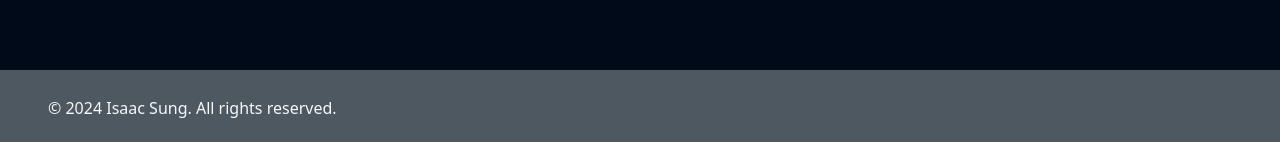
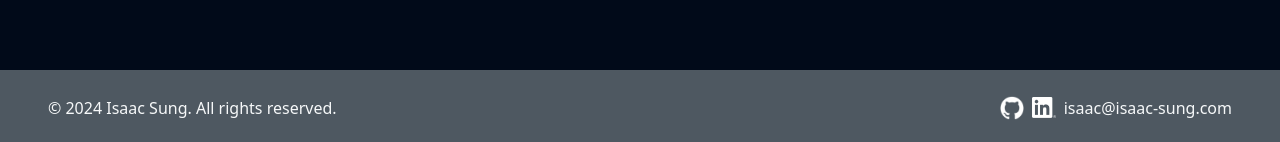
Before and after one commit to is4ac/isaac-sung, a SvelteKit app: page / in a window 1280 px wide. Shown: the part 655-797 px from the top of the page. Built offline with nearby package versions, Linux system fonts and the light colour scheme.

Commit message:
feat: add links to footer

```diff
--- a/src/app.css
+++ b/src/app.css
@@ -14,6 +14,14 @@ html {
 	background-color: theme(colors.background);
 	color: theme(colors.white);
 	border-color: theme(colors.border);
+}
+
+a {
+	@apply transition-all duration-300;
+
+	&:hover {
+		opacity: 0.5;
+	}
 }
 
 /*
--- a/src/components/card.svelte
+++ b/src/components/card.svelte
@@ -5,7 +5,7 @@
 
 <div
 	class="h-36 w-36 rounded-lg flex items-end justify-center bg-cardBackground bg-origin-border bg-center bg-no-repeat bg-cover border-border border-2"
-	style="background-image: url(../assets/images/${imageSrc})"
+	style="background-image: url({imageSrc})"
 >
 	<span class="uppercase">{title}</span>
 </div>
--- a/src/routes/+layout.svelte
+++ b/src/routes/+layout.svelte
@@ -1,5 +1,7 @@
 <script>
 	import '../app.css';
+	import githubIcon from '$lib/assets/icons/github-mark.png';
+	import linkedinIcon from '$lib/assets/icons/linkedin.png';
 
 	const currentYear = new Date().getFullYear();
 </script>
@@ -11,7 +13,35 @@
 
 	<slot />
 
-	<footer class="bg-blueGray h-[75px] mt-auto flex items-center px-12 w-full">
+	<footer
+		class="bg-blueGray h-[75px] mt-auto flex items-center md:justify-between md:flex-row flex-col px-12 w-full"
+	>
 		<p>© {currentYear} Isaac Sung. All rights reserved.</p>
+		<p class="flex items-center gap-2">
+			<a href="https://github.com/is4ac/isaac-sung"
+				><img
+					style="filter: grayscale(1) brightness(0) saturate(0%) invert(1); -webkit-filter: grayscale(1) brightness(0) saturate(0%) invert(1);"
+					width="24px"
+					height="24px"
+					src={githubIcon}
+					alt="GitHub profile for is4ac"
+				/></a
+			>
+			<a
+				href="https://www.linkedin.com/in/isaac-sung
+			"
+				><img
+					style="filter: grayscale(1) brightness(0) saturate(0%) invert(1); -webkit-filter: grayscale(1) brightness(0) saturate(0%) invert(1);"
+					width="24px"
+					height="24px"
+					src={linkedinIcon}
+					alt="LinkedIn profile for Isaac"
+				/></a
+			>
+			<a href="mailto:isaac@isaac-sung.com">isaac@isaac-sung.com</a>
+		</p>
 	</footer>
 </main>
+
+<style lang="postcss">
+</style>
```
Also changed, not shown: src/lib/assets/icons/github-mark.png (added), src/lib/assets/icons/linkedin.png (added).
